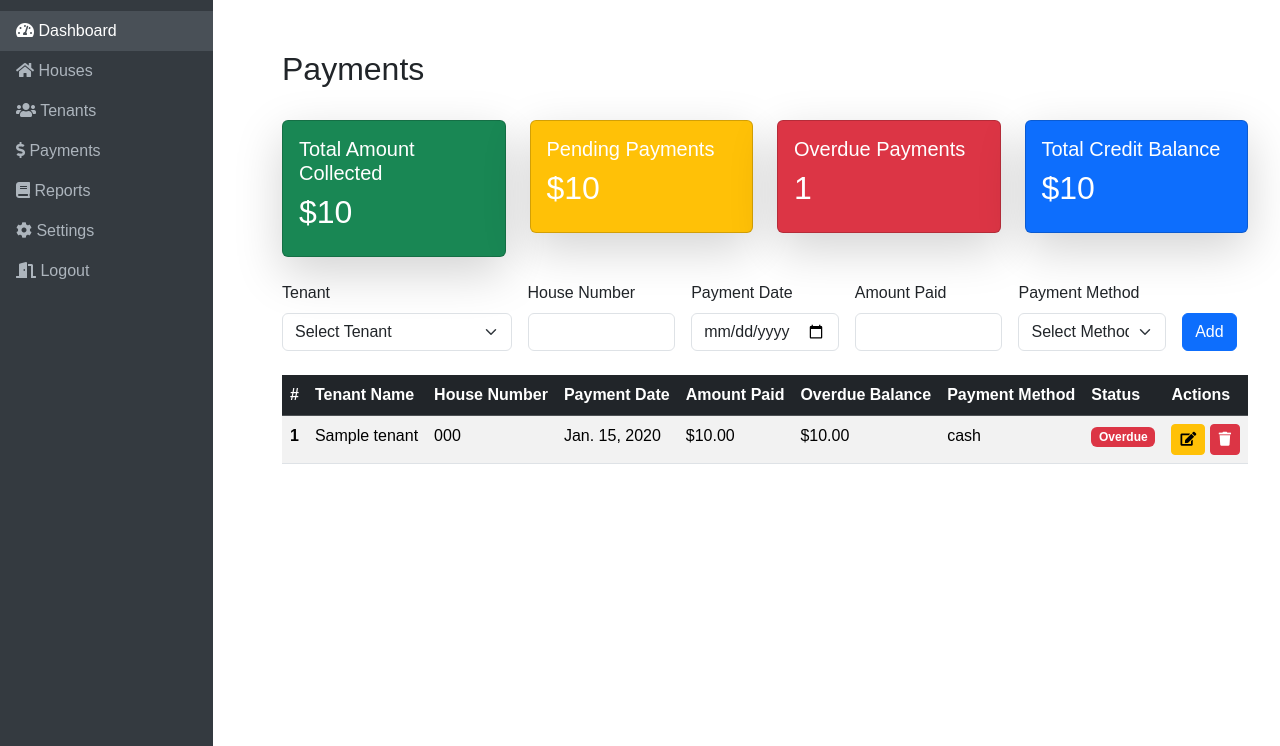
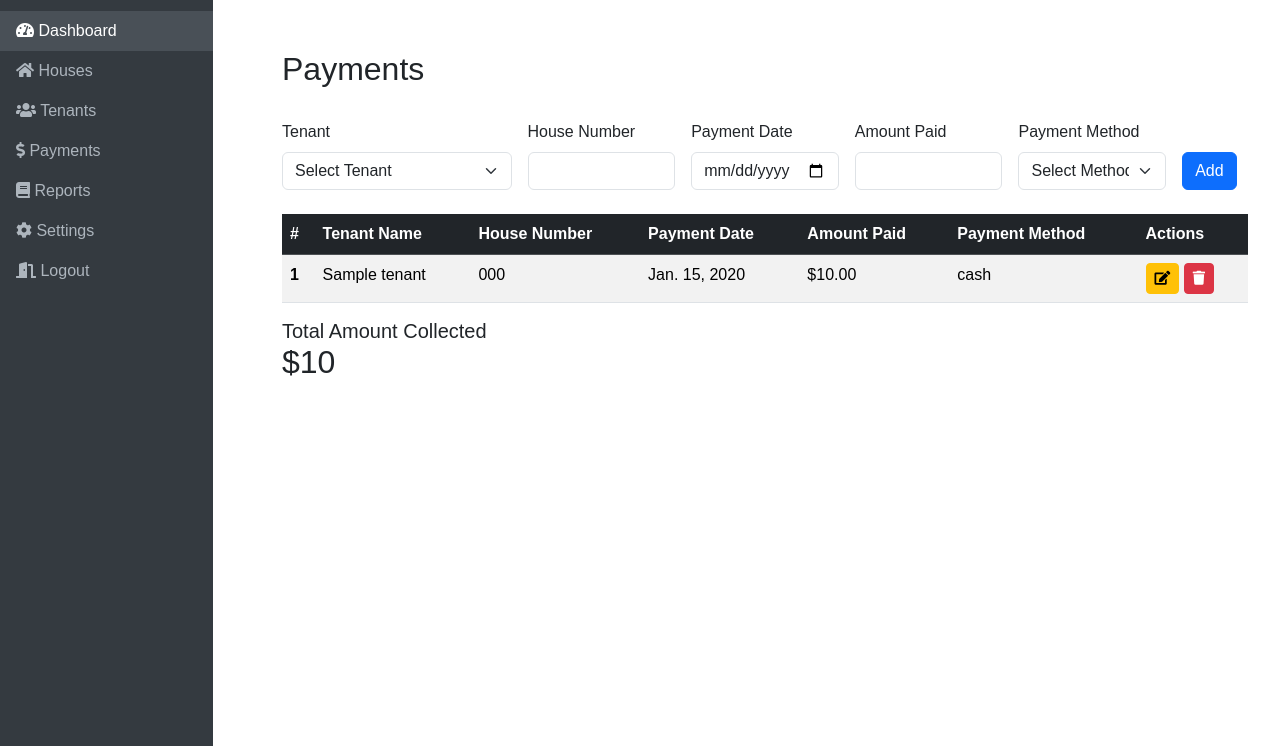
Before and after one commit to Danielkioko18/rental-system-in-django, a Django app: page /rentals/payments/ in a window 1280 px wide. Shown: the part 54-800 px from the top of the page. Run offline with Django 5.2, Linux system fonts and the light colour scheme; a user stored in the database is signed in; tables that the repository leaves empty hold one stand-in row (values such as "Sample post"); some libraries are stand-ins or nearby versions.

```diff
--- a/rentals/templates/payments.html
+++ b/rentals/templates/payments.html
@@ -4,42 +4,6 @@
 <div class="container-fluid">
     <div class="row mb-4">
         <h2 class="mt-4">Payments</h2>
-    </div>
-
-    <!-- Summary Cards -->
-    <div class="row mb-4">
-        <div class="col-md-3">
-            <div class="card text-white bg-success shadow-lg">
-                <div class="card-body">
-                    <h5 class="card-title">Total Amount Collected</h5>
-                    <h2>${{ total_collected }}</h2>
-                </div>
-            </div>
-        </div>
-        <div class="col-md-3">
-            <div class="card text-white bg-warning shadow-lg">
-                <div class="card-body">
-                    <h5 class="card-title">Pending Payments</h5>
-                    <h2>${{ pending_payments }}</h2>
-                </div>
-            </div>
-        </div>
-        <div class="col-md-3">
-            <div class="card text-white bg-danger shadow-lg">
-                <div class="card-body">
-                    <h5 class="card-title">Overdue Payments</h5>
-                    <h2>{{ overdue_payments }}</h2>
-                </div>
-            </div>
-        </div>
-        <div class="col-md-3">
-            <div class="card text-white bg-primary shadow-lg">
-                <div class="card-body">
-                    <h5 class="card-title">Total Credit Balance</h5>
-                    <h2>${{ total_credit }}</h2>
-                </div>
-            </div>
-        </div>
     </div>
 
     <!-- Add/Edit Payment Form -->
@@ -51,8 +15,8 @@
             <select class="form-select" id="tenantName" name="tenant_name" required>
                 <option value="" disabled selected>Select Tenant</option>
                 {% for tenant in tenants %}
-                <option value="{{ tenant.id }}" data-house="{{ tenant.house.number }}" data-overdue="{{ tenant.overdue_balance }}" data-credit="{{ tenant.credit_balance }}">
-                    {{ tenant.name }} (Credit: ${{ tenant.credit_balance }})
+                <option value="{{ tenant.id }}" data-house="{{ tenant.house.number }}">
+                    {{ tenant.name }}
                 </option>
                 {% endfor %}
             </select>
@@ -93,9 +57,7 @@
                     <th scope="col">House Number</th>
                     <th scope="col">Payment Date</th>
                     <th scope="col">Amount Paid</th>
-                    <th scope="col">Overdue Balance</th>
                     <th scope="col">Payment Method</th>
-                    <th scope="col">Status</th>
                     <th scope="col">Actions</th>
                 </tr>
             </thead>
@@ -107,15 +69,7 @@
                     <td>{{ payment.tenant.house.number }}</td>
                     <td>{{ payment.payment_date }}</td>
                     <td>${{ payment.amount_paid }}</td>
-                    <td>${{ payment.overdue_amount }}</td>
                     <td>{{ payment.payment_method }}</td>
-                    <td>
-                        {% if payment.is_overdue %}
-                        <span class="badge bg-danger">Overdue</span>
-                        {% else %}
-                        <span class="badge bg-success">Paid</span>
-                        {% endif %}
-                    </td>
                     <td>
                         <button class="btn btn-warning btn-sm btn-edit"
                                 data-id="{{ payment.id }}"
@@ -141,19 +95,16 @@
             </tbody>
         </table>
     </div>
+     <!-- Total -->
+     <div class="row mb-4">
+        <div class="col-md-3">
+            <h5 class="card-title">Total Amount Collected</h5>
+            <h2>${{ total_collected }}</h2>
+        </div>
+    </div>
 </div>
 
 <script>
-    // Populate house number and overdue balance when tenant is selected
-    document.getElementById('tenantName').addEventListener('change', function () {
-        const selectedOption = this.options[this.selectedIndex];
-        const houseNumber = selectedOption.getAttribute('data-house');
-        const overdueBalance = selectedOption.getAttribute('data-overdue');
-
-        document.getElementById('houseNumber').value = houseNumber;
-        document.getElementById('amountPaid').placeholder = `Overdue: ${overdueBalance}`;
-    });
-
     // Edit Payment Logic
     document.querySelectorAll('.btn-edit').forEach(button => {
         button.addEventListener('click', function () {
@@ -162,9 +113,6 @@
             const paymentDate = this.dataset.paymentDate;
             const amountPaid = this.dataset.amount;
             const paymentMethod = this.dataset.method;
-
-            document.getElementById('paymentId').value = paymentId;
-            document.getElementById('tenantName').value = tenantId;
 
             // Ensure the house number for the tenant is displayed
             const tenantSelect = document.getElementById('tenantName');
@@ -176,7 +124,8 @@
                 document.getElementById('houseNumber').value = houseNumber;
             }
 
-            // Populate other fields
+            document.getElementById('paymentId').value = paymentId;
+            document.getElementById('tenantName').value = tenantId;
             document.getElementById('paymentDate').value = paymentDate;
             document.getElementById('amountPaid').value = amountPaid;
             document.getElementById('paymentMethod').value = paymentMethod;
@@ -184,15 +133,6 @@
             document.getElementById('formSubmitButton').textContent = 'Save';
         });
     });
-
-    // View Receipt Logic
-    document.querySelectorAll('.btn-view').forEach(button => {
-        button.addEventListener('click', function () {
-            const paymentId = this.dataset.id;
-            // Add logic to fetch and display the receipt (e.g., modal or new window)
-            alert(`Viewing receipt for Payment ID: ${paymentId}`); // Placeholder for receipt logic
-        });
-    });
 </script>
 
 {% endblock %}
--- a/rentals/views.py
+++ b/rentals/views.py
@@ -113,25 +113,26 @@ class TenantsView(LoginRequiredMixin, TemplateView):
 
     def get_context_data(self, **kwargs):
         context = super().get_context_data(**kwargs)
-        context['page_title'] = 'Tenants'
-        context['tenants'] = Tenant.objects.all()
-        context['houses'] = House.objects.filter(is_occupied=False) | House.objects.filter(
-            tenant__isnull=False
-        )  # Include occupied houses with tenants
+        tenants = Tenant.objects.all()
+
+        for tenant in tenants:
+            tenant.outstanding_balance = tenant.outstanding_balance()  # Use model method
+            tenant.last_payment = tenant.last_payment()  # Use model method
+
+        context['tenants'] = tenants
+        context['houses'] = House.objects.filter(is_occupied=False) | House.objects.filter(tenant__isnull=False)
         return context
 
     def post(self, request, *args, **kwargs):
-        # Handle tenant deletion
         if 'delete_tenant' in request.POST:
             tenant_id = request.POST.get('tenant_id')
             if tenant_id:
                 tenant = get_object_or_404(Tenant, id=tenant_id)
-                tenant.house.is_occupied = False  # Mark the house as vacant
+                tenant.house.is_occupied = False
                 tenant.house.save()
                 tenant.delete()
                 return redirect('rentals:tenants')
 
-        # Handle add/edit operations
         tenant_id = request.POST.get('tenant_id')
         tenant_name = request.POST.get('tenant_name')
         tenant_phone = request.POST.get('tenant_phone')
@@ -139,39 +140,25 @@ class TenantsView(LoginRequiredMixin, TemplateView):
 
         house = get_object_or_404(House, number=house_number)
 
-        if tenant_id:  # Edit operation
+        if tenant_id:
             tenant = get_object_or_404(Tenant, id=tenant_id)
-
-            # Allow staying in the same house without checks
             if tenant.house != house:
-                if house.is_occupied:  # New house is occupied
+                if house.is_occupied:
                     messages.error(request, f"House {house_number} is already occupied!")
                     return redirect('rentals:tenants')
-                # Free the old house
                 tenant.house.is_occupied = False
                 tenant.house.save()
-
-            # Update tenant details
             tenant.name = tenant_name
             tenant.phone = tenant_phone
             tenant.house = house
             tenant.save()
-
-            # Mark the new house as occupied
             house.is_occupied = True
             house.save()
-
-        else:  # Add operation
-            if house.is_occupied:  # Prevent adding a tenant to an occupied house
+        else:
+            if house.is_occupied:
                 messages.error(request, f"House {house_number} is already occupied!")
                 return redirect('rentals:tenants')
-
-            # Create a new tenant and mark the house as occupied
-            Tenant.objects.create(
-                name=tenant_name,
-                phone=tenant_phone,
-                house=house,
-            )
+            Tenant.objects.create(name=tenant_name, phone=tenant_phone, house=house)
             house.is_occupied = True
             house.save()
 
@@ -183,125 +170,46 @@ class PaymentsView(LoginRequiredMixin, TemplateView):
 
     def get_context_data(self, **kwargs):
         context = super().get_context_data(**kwargs)
+        tenants = Tenant.objects.all()
 
-        # Fetch tenants and initialize overdue and credit balances
-        tenants = Tenant.objects.all()
         for tenant in tenants:
-            tenant.overdue_balance = tenant.overdue_balance or Decimal('0.00')
-            tenant.credit_balance = tenant.credit_balance or Decimal('0.00')
+            tenant.outstanding_balance = tenant.outstanding_balance()  # Use model method
+            tenant.last_payment = tenant.last_payment()  # Use model method
+
         context['tenants'] = tenants
-
-        # Fetch payments
-        payments = Payment.objects.select_related('tenant', 'tenant__house').all()
-        context['payments'] = payments
-
-        # Calculate totals for summary cards
-        context['total_collected'] = payments.aggregate(total=Sum('amount_paid'))['total'] or Decimal('0.00')
-        context['pending_payments'] = tenants.aggregate(total=Sum('overdue_balance'))['total'] or Decimal('0.00')
-        context['overdue_payments'] = payments.filter(is_overdue=True).count()
-        context['total_credit'] = tenants.aggregate(total=Sum('credit_balance'))['total'] or Decimal('0.00')
-
+        context['payments'] = Payment.objects.all()
+        context['total_collected'] = Payment.objects.aggregate(total=Sum('amount_paid'))['total'] or Decimal('0.00')
         return context
 
     def post(self, request, *args, **kwargs):
-        # Handle payment deletion
         if 'delete_payment' in request.POST:
             payment_id = request.POST.get('payment_id')
             if payment_id:
                 payment = get_object_or_404(Payment, id=payment_id)
-                tenant = payment.tenant
+                payment.delete()
+                return redirect('rentals:payments')
 
-                # Reverse the effect of the payment on tenant balances
-                #tenant.overdue_balance += payment.amount_paid
-                #tenant.credit_balance -= payment.amount_paid
-                tenant.save()
-
-                # Delete the payment record
-                payment.delete()
-
-            return redirect('rentals:payments')
-
-        # Handle add/edit operations (existing functionality)
         payment_id = request.POST.get('payment_id')
         tenant_id = request.POST.get('tenant_name')
         payment_date = date.fromisoformat(request.POST.get('payment_date'))
         amount_paid = Decimal(request.POST.get('amount_paid'))
         payment_method = request.POST.get('payment_method')
 
-        tenant = Tenant.objects.get(id=tenant_id)
-        house = tenant.house
-        monthly_rent = house.monthly_rent
-
-        # Calculate total due
-        total_due = tenant.overdue_balance + monthly_rent - tenant.credit_balance
+        tenant = get_object_or_404(Tenant, id=tenant_id)
 
         if payment_id:
-            # Editing an existing payment
-            payment = Payment.objects.get(id=payment_id)
-
-            # Update tenant balances
-            tenant.overdue_balance += payment.amount_paid  # Reverse previous payment effect
-            tenant.credit_balance -= payment.amount_paid  # Reverse previous credit effect
-
-            # Apply updated payment
-            if amount_paid >= total_due:
-                tenant.credit_balance = amount_paid - total_due
-                tenant.overdue_balance = Decimal('0.00')
-                is_overdue = False
-                overdue_amount = Decimal('0.00')
-            else:
-                remaining_due = total_due - amount_paid
-                if payment_date > date.today().replace(day=5):
-                    tenant.overdue_balance = remaining_due
-                    tenant.credit_balance = Decimal('0.00')
-                    is_overdue = True
-                    overdue_amount = remaining_due
-                else:
-                    tenant.overdue_balance = remaining_due
-                    tenant.credit_balance = Decimal('0.00')
-                    is_overdue = remaining_due > 0
-                    overdue_amount = remaining_due
-
-            # Save updated payment
-            payment.tenant = tenant
+            payment = get_object_or_404(Payment, id=payment_id)
             payment.payment_date = payment_date
             payment.amount_paid = amount_paid
             payment.payment_method = payment_method
-            payment.is_overdue = is_overdue
-            payment.overdue_amount = overdue_amount
             payment.save()
         else:
-            # Adding a new payment
-            if amount_paid >= total_due:
-                tenant.credit_balance = amount_paid - total_due
-                tenant.overdue_balance = Decimal('0.00')
-                is_overdue = False
-                overdue_amount = Decimal('0.00')
-            else:
-                remaining_due = total_due - amount_paid
-                if payment_date > date.today().replace(day=5):
-                    tenant.overdue_balance = remaining_due
-                    tenant.credit_balance = Decimal('0.00')  # No overpayment
-                    is_overdue = True
-                    overdue_amount = remaining_due
-                else:
-                    tenant.overdue_balance = remaining_due
-                    tenant.credit_balance = Decimal('0.00')  # No overpayment
-                    is_overdue = remaining_due > 0
-                    overdue_amount = remaining_due
-
-            # Create the payment record
             Payment.objects.create(
                 tenant=tenant,
                 payment_date=payment_date,
                 amount_paid=amount_paid,
-                payment_method=payment_method,
-                is_overdue=is_overdue,
-                overdue_amount=overdue_amount
+                payment_method=payment_method
             )
-
-        # Save the tenant's updated balances
-        tenant.save()
 
         return redirect('rentals:payments')
 
```
Also changed, not shown: rentals/models.py (+18 -7 lines), rentals/templates/tenants.html (+5 -26 lines), rentals/migrations/0008_remove_payment_is_overdue_and_more.py (added).
